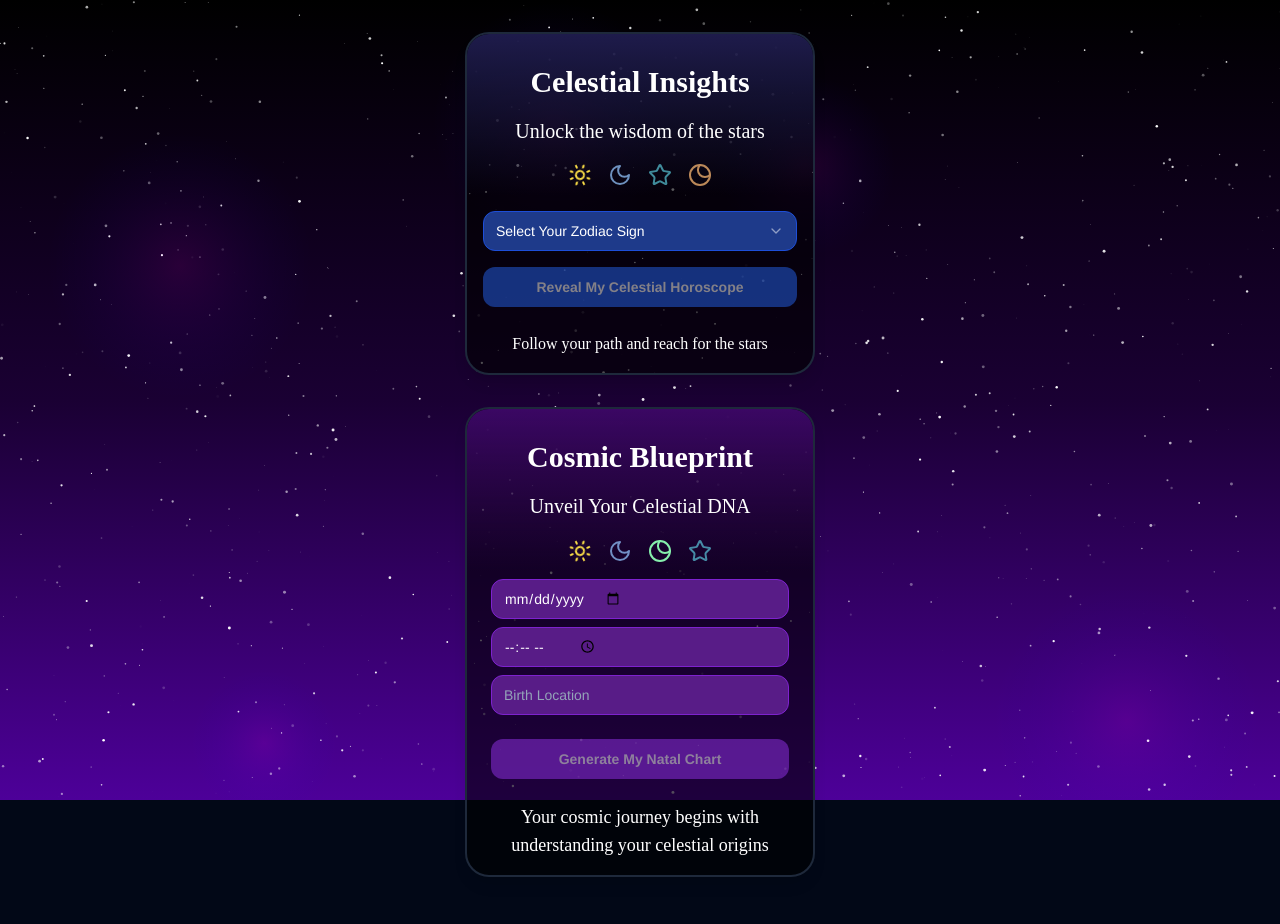
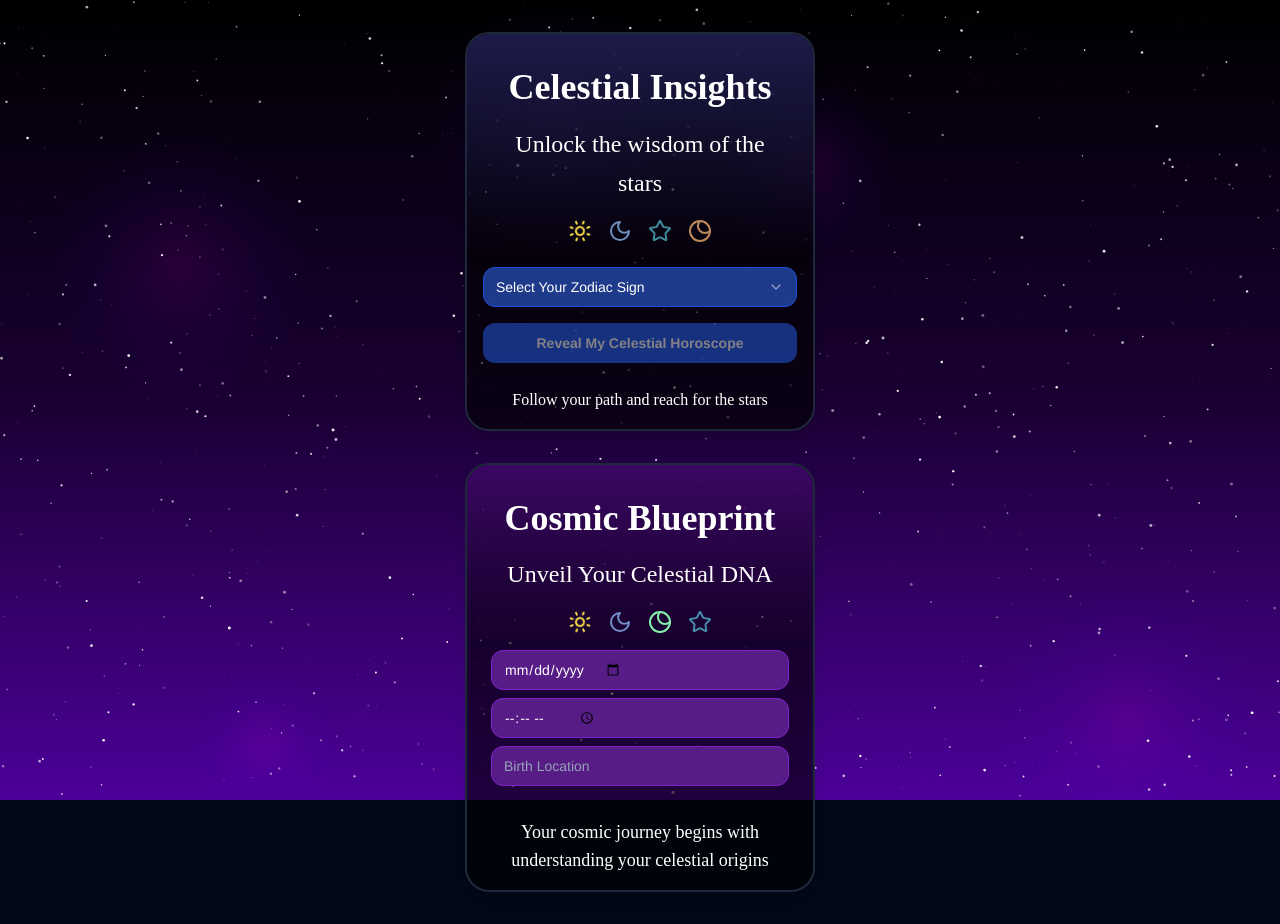
Before and after one commit to sanjamkhera/Secret-insights, a Next.js app: page / in a window 1280 px wide. Built offline with nearby package versions, Linux system fonts and the light colour scheme.

Commit message:
Yet another commit

```diff
--- a/src/components/DailyHoroscope.tsx
+++ b/src/components/DailyHoroscope.tsx
@@ -90,8 +90,8 @@ const DailyHoroscope: React.FC<DailyHoroscopeProps> = ({ onSignSelect }) => {
     <Card className="bg-black bg-opacity-60 text-white shadow-lg font-sans border-black-400 border-2 w-[350px] mx-auto rounded-3xl overflow-hidden transition-all duration-300 ease-in-out transform mb-8">
       <CardHeader className="pb-2 bg-gradient-to-b from-indigo-950 to-transparent">
         <div className="text-center">
-          <h1 className="text-3xl font-bold mb-2 font-cursive leading-relaxed text-white">Celestial Insights</h1>
-          <p className="text-xl font-fancy leading-relaxed text-white">Unlock the wisdom of the stars</p>
+          <h1 className="text-4xl font-bold mb-2 font-cursive leading-relaxed text-white">Celestial Insights</h1>
+          <p className="text-2xl font-fancy leading-relaxed text-white">Unlock the wisdom of the stars</p>
           <div className="flex justify-center space-x-4 mt-4">
             <Sun className="text-yellow-300 animate-spin-slow" size={24} />
             <Moon className="text-blue-300 animate-pulse" size={24} />
--- a/src/components/NatalChartProps.tsx
+++ b/src/components/NatalChartProps.tsx
@@ -60,8 +60,8 @@ const NatalChart: React.FC<NatalChartProps> = ({ onChartGenerate }) => {
     <Card className="bg-black bg-opacity-60 text-white shadow-lg font-sans border-black-400 border-2 w-[350px] mx-auto rounded-3xl overflow-hidden transition-all duration-300 ease-in-out transform">
       <CardHeader className="pb-2 bg-gradient-to-b from-purple-950 to-transparent">
         <div className="text-center">
-          <h1 className="text-3xl font-bold mb-2 font-cursive leading-relaxed text-white">Cosmic Blueprint</h1>
-          <p className="text-xl font-fancy leading-relaxed text-white">Unveil Your Celestial DNA</p>
+          <h1 className="text-4xl font-bold mb-2 font-cursive leading-relaxed text-white">Cosmic Blueprint</h1>
+          <p className="text-2xl font-fancy leading-relaxed text-white">Unveil Your Celestial DNA</p>
           <div className="flex justify-center space-x-4 mt-4">
             <Sun className="text-yellow-300 animate-spin-slow" size={24} />
             <Moon className="text-blue-300 animate-pulse" size={24} />
@@ -72,44 +72,27 @@ const NatalChart: React.FC<NatalChartProps> = ({ onChartGenerate }) => {
       </CardHeader>
 
       <CardContent className="px-6">
-        <div className="w-full max-w-[350px] mx-auto"> {/* Add this wrapper div */}
         <Input
           type="date"
           value={birthDate}
           onChange={handleDateChange}
-            className="w-full bg-purple-900 border-purple-700 text-white rounded-xl my-2 text-sm"
+          className="w-full bg-purple-900 border-purple-700 text-white rounded-xl my-2 text-sm placeholder-gray-400"
           placeholder="Birth Date"
         />
         <Input
           type="time"
           value={birthTime}
           onChange={(e: React.ChangeEvent<HTMLInputElement>) => setBirthTime(e.target.value)}
-            className="w-full bg-purple-900 border-purple-700 text-white rounded-xl my-2 text-sm"
+          className="w-full bg-purple-900 border-purple-700 text-white rounded-xl my-2 text-sm placeholder-gray-400"
           placeholder="Birth Time"
         />
         <Input
           type="text"
           value={birthLocation}
           onChange={(e: React.ChangeEvent<HTMLInputElement>) => setBirthLocation(e.target.value)}
-            className="w-full bg-purple-900 border-purple-700 text-white rounded-xl my-2 text-sm"
+          className="w-full bg-purple-900 border-purple-700 text-white rounded-xl my-2 text-sm placeholder-gray-400"
           placeholder="Birth Location"
         />
-
-          <Button
-            onClick={generateChart}
-            className="w-full bg-purple-600 hover:bg-purple-700 text-white font-bold rounded-xl mt-4 transition-all duration-300 ease-in-out transform hover:scale-105 text-sm"
-            disabled={!birthDate || !birthTime || !birthLocation || isLoading}
-          >
-            {isLoading ? (
-              <>
-                <Sparkles className="mr-2 h-4 w-4 animate-spin" />
-                Aligning the Cosmic Forces...
-              </>
-            ) : (
-              'Generate My Natal Chart'
-            )}
-          </Button>
-        </div>
 
         {chartData && (
           <div className="space-y-4 mt-6">
```
Lines whose indentation alone changed are shown as unchanged.
